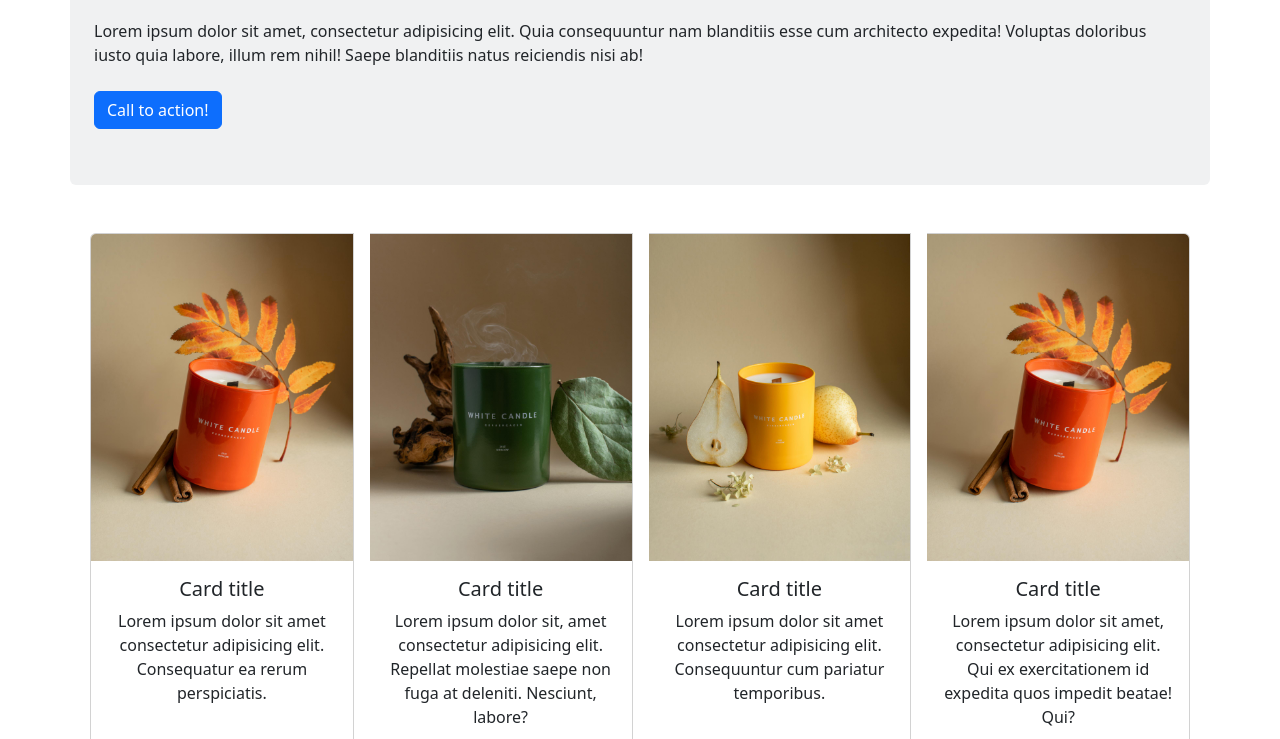
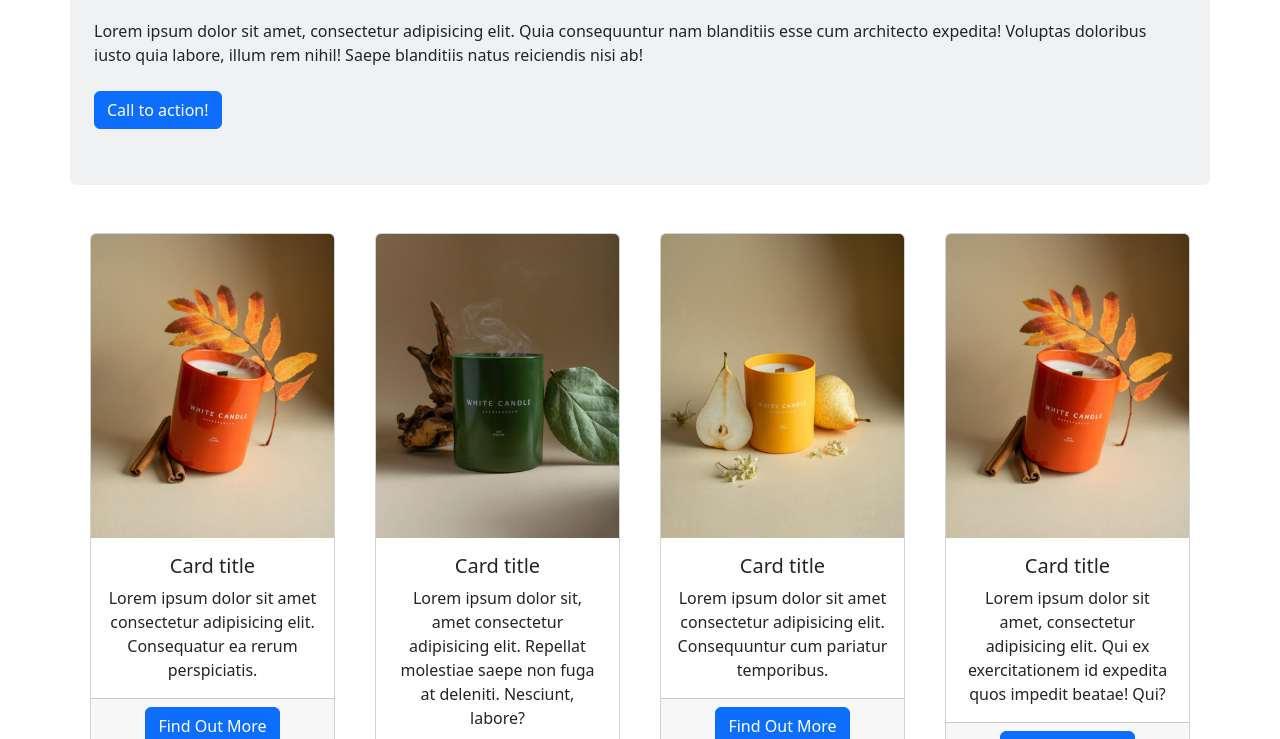
Before and after one commit to EkaterinaPashina/Week8AWW, a plain HTML site: page index.html in a window 1280 px wide. Shown: the part 213-952 px from the top of the page. Drawn offline with nearby package versions, Linux system fonts and the light colour scheme.

Commit message:
Добавлена адаптивность под планшет

```diff
--- a/index.html
+++ b/index.html
@@ -62,10 +62,10 @@
                 </div>
             </div>
         </div>
-
         <div class="container">
-            <div class="card-group">
-                <div class="card mx-2 text-center">
+            <div class="row row-cols-1 row-cols-sm-2 row-cols-md-2 row-cols-lg-4 card-group">
+                <div class="col">
+                    <div class="card mx-2 text-center ">
                         <img src="src/images/candlered.jpg" class="card-img-top" alt="candle">
                         <div class="card-body">
                             <h5 class="card-title">Card title</h5>
@@ -79,7 +79,9 @@
                         </div>
 
                     </div>
-                <div class="card mx-2 text-center">
+                </div>
+                <div class="col">
+                    <div class="col card mx-2 text-center">
                         <img src="src/images/candlegreen.jpg" class="card-img-top" alt="candle">
                         <div class="card-body">
                             <h5 class="card-title">Card title</h5>
@@ -93,7 +95,9 @@
                         </div>
 
                     </div>
-                <div class="card mx-2 text-center">
+                </div>
+                <div class="col">
+                    <div class="col card mx-2 text-center">
                         <img src="src/images/candleyellow.jpg" class="card-img-top" alt="candle">
                         <div class="card-body">
                             <h5 class="card-title">Card title</h5>
@@ -106,7 +110,9 @@
                         </div>
 
                     </div>
-                <div class="card mx-2 text-center">
+                </div>
+                <div class="col">
+                    <div class="col card mx-2 text-center">
                         <img src="src/images/candlered.jpg" class="card-img-top" alt="candle">
                         <div class="card-body">
                             <h5 class="card-title">Card title</h5>
@@ -117,6 +123,7 @@
                         </div>
                         <div class="card-footer">
                             <a href="#" class="btn btn-primary">Find Out More</a>
+                        </div>
                     </div>
                 </div>
             </div>
```
Lines whose indentation alone changed are shown as unchanged.
